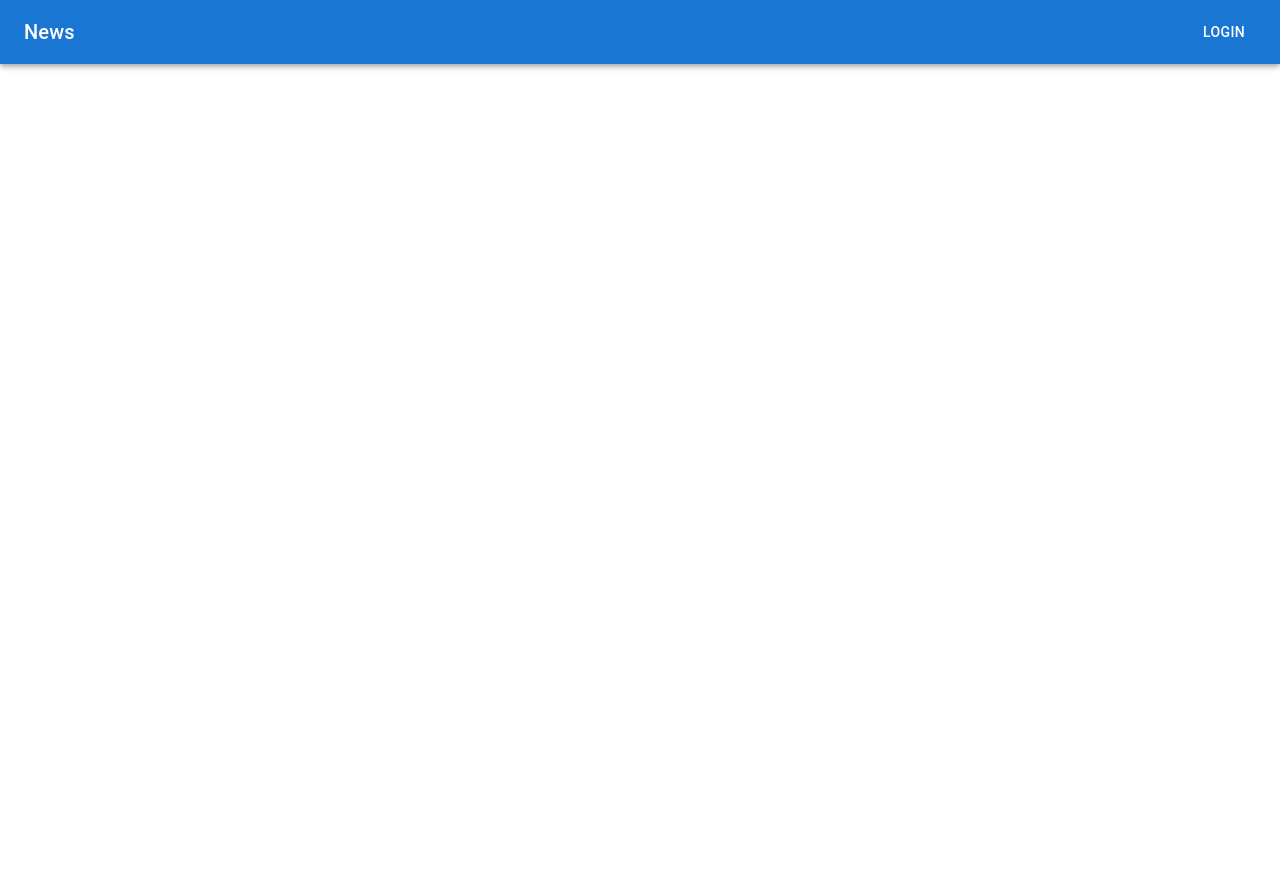
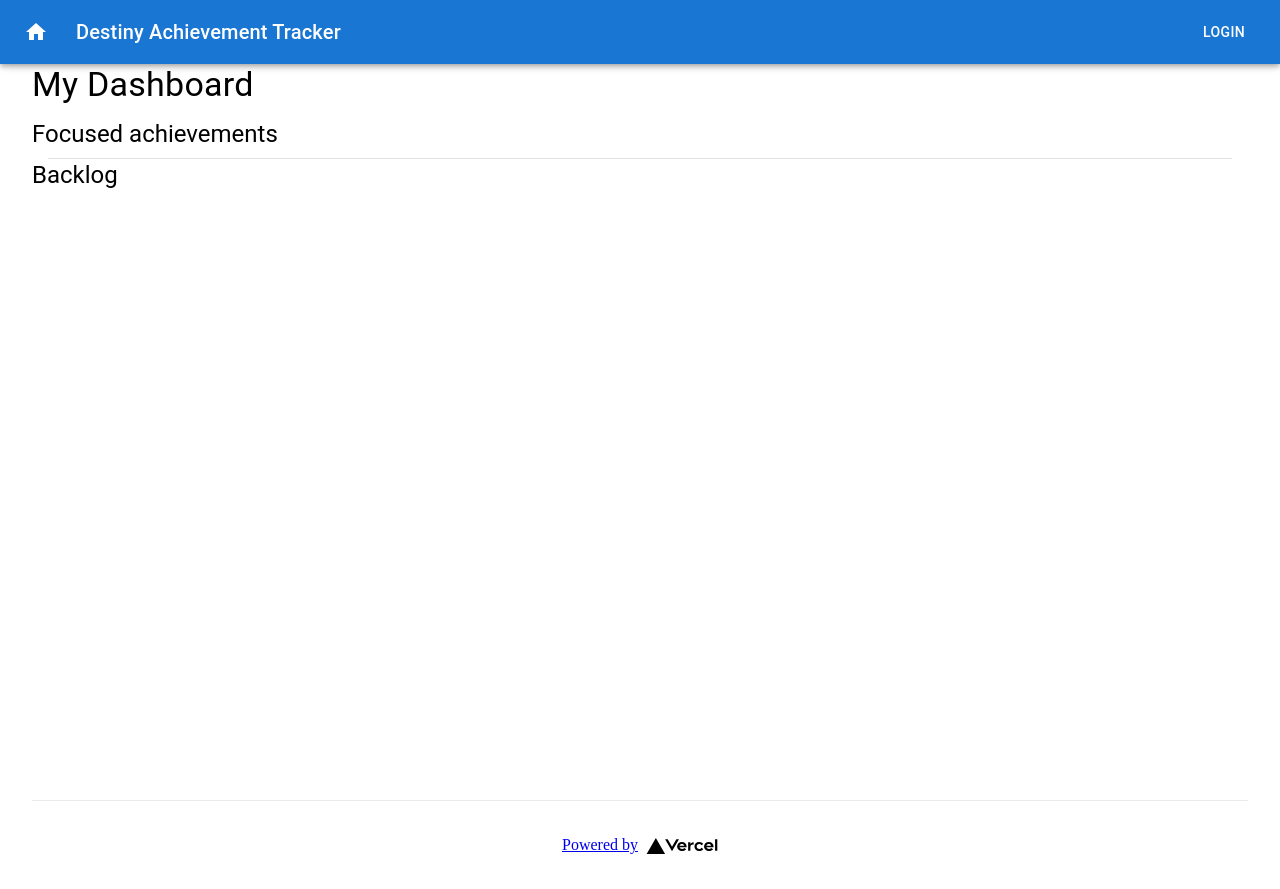
Before and after one commit to fkresler/destiny-todo, a Next.js app: page /dashboard in a window 1280 px wide. Before the commit the page ends 800 px from the top, so only its background shows below. Built offline with nearby package versions, Linux system fonts and the light colour scheme.

Commit message:
feat: restructure layout, header and footer components

```diff
--- /dev/null
+++ b/components/Footer.tsx
@@ -0,0 +1,21 @@
+import Image from 'next/image';
+import styles from '../styles/Home.module.css';
+
+function Footer() {
+  return (
+    <footer className={styles.footer}>
+      <a
+        href="https://vercel.com?utm_source=create-next-app&utm_medium=default-template&utm_campaign=create-next-app"
+        target="_blank"
+        rel="noopener noreferrer"
+      >
+        Powered by
+        <span className={styles.logo}>
+          <Image src="/vercel.svg" alt="Vercel Logo" width={72} height={16} />
+        </span>
+      </a>
+    </footer>
+  );
+}
+
+export default Footer;
--- a/components/Header.tsx
+++ b/components/Header.tsx
@@ -1,27 +1,40 @@
-import * as React from 'react';
 import Head from 'next/head';
+import Link from 'next/link';
 import AppBar from '@mui/material/AppBar';
 import Toolbar from '@mui/material/Toolbar';
 import Typography from '@mui/material/Typography';
 import Button from '@mui/material/Button';
+import IconButton from '@mui/material/IconButton';
+import HomeIcon from '@mui/icons-material/Home';
 
 function Header() {
   return (
-    <div>
+    <AppBar position="fixed">
       <Head>
         <title>Destiny Achievement Tracker</title>
         <meta name="description" content="" />
         <link rel="icon" href="/favicon.ico" />
       </Head>
-      <AppBar position="fixed">
-        <Toolbar>
-          <Typography variant="h6" component="div" sx={{ flexGrow: 1 }}>
-            News
-          </Typography>
+      <Toolbar>
+        <Link href="/">
+          <IconButton
+            size="large"
+            edge="start"
+            color="inherit"
+            aria-label="Go to start"
+            sx={{ mr: 2 }}
+          >
+            <HomeIcon />
+          </IconButton>
+        </Link>
+        <Typography variant="h6" component="div" sx={{ flexGrow: 1 }}>
+          Destiny Achievement Tracker
+        </Typography>
+        <Link href="/login">
           <Button color="inherit">Login</Button>
-        </Toolbar>
-      </AppBar>
-    </div>
+        </Link>
+      </Toolbar>
+    </AppBar>
   );
 }
 
--- /dev/null
+++ b/components/Layout.tsx
@@ -0,0 +1,18 @@
+import * as React from 'react';
+import Header from './Header';
+import Footer from './Footer';
+import styles from '../styles/Home.module.css';
+
+function Layout({ children }: { children: React.ReactNode }) {
+  return (
+    <div className={styles.container}>
+      <Header />
+      <main className={styles.main}>
+        { children }
+      </main>
+      <Footer />
+    </div>
+  );
+}
+
+export default Layout;
--- a/package.json
+++ b/package.json
@@ -11,6 +11,7 @@
   "dependencies": {
     "@emotion/react": "^11.9.3",
     "@emotion/styled": "^11.9.3",
+    "@mui/icons-material": "^5.8.4",
     "@mui/material": "^5.8.4",
     "next": "12.1.6",
     "react": "18.2.0",
--- a/pages/dashboard.tsx
+++ b/pages/dashboard.tsx
@@ -1,12 +1,22 @@
 import type { NextPage } from 'next';
-import Header from '../components/Header';
+import Typography from '@mui/material/Typography';
+import Divider from '@mui/material/Divider';
+import Layout from '../components/Layout';
 
 const Dashboard: NextPage = function Dashboard() {
   return (
-    <div>
-      <Header />
-      <div>This will be the main page</div>
-    </div>
+    <Layout>
+      <Typography variant="h4" gutterBottom component="h1">
+        My Dashboard
+      </Typography>
+      <Typography variant="h5" gutterBottom component="h2">
+        Focused achievements
+      </Typography>
+      <Divider variant="middle" />
+      <Typography variant="h5" gutterBottom component="h2">
+        Backlog
+      </Typography>
+    </Layout>
   );
 };
 
--- a/styles/Home.module.css
+++ b/styles/Home.module.css
@@ -5,11 +5,6 @@
 .main {
   min-height: 100vh;
   padding: 4rem 0;
-  flex: 1;
-  display: flex;
-  flex-direction: column;
-  justify-content: center;
-  align-items: center;
 }
 
 .footer {
```
Also changed, not shown: pages/index.tsx (+8 -23 lines), pages/login.tsx (+4 -5 lines), 1 other file (tests, documents, lock files or other folders).
